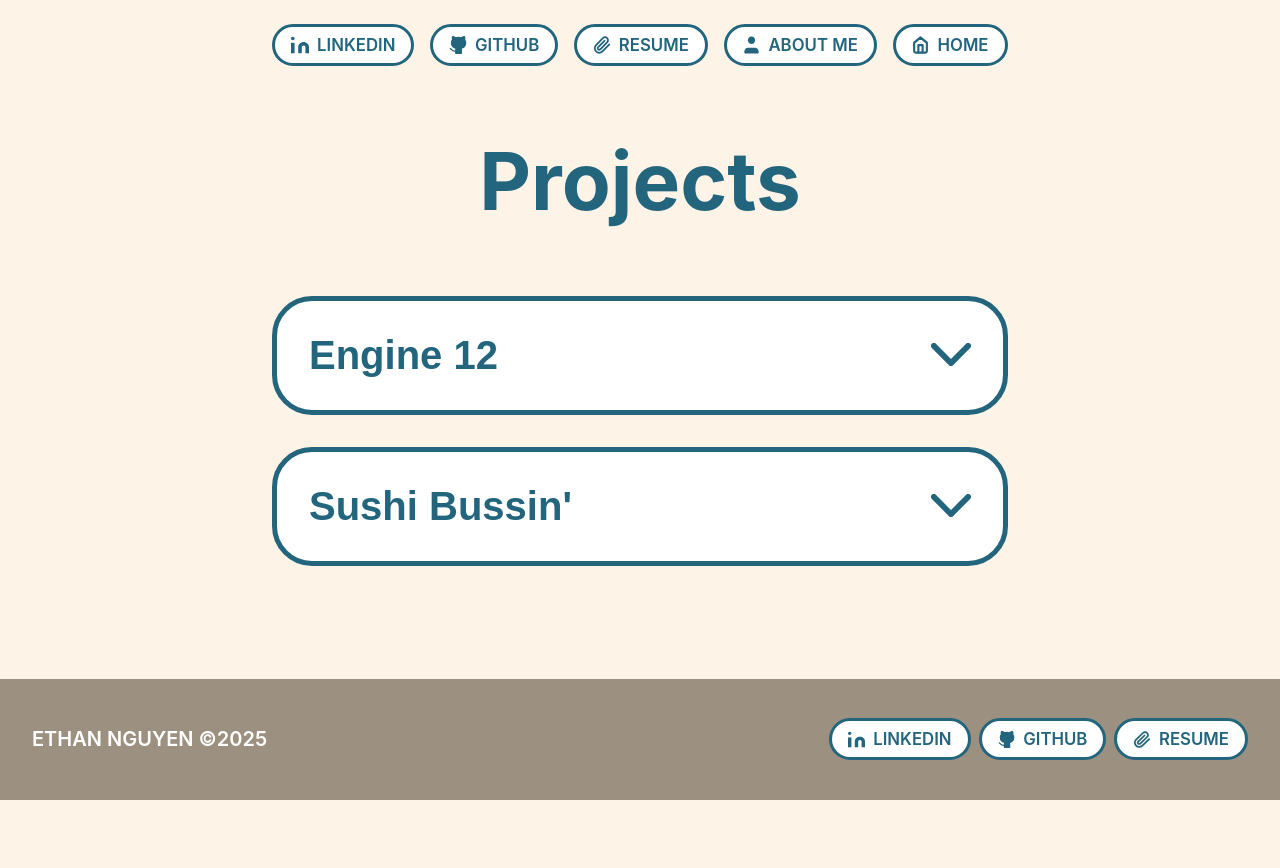
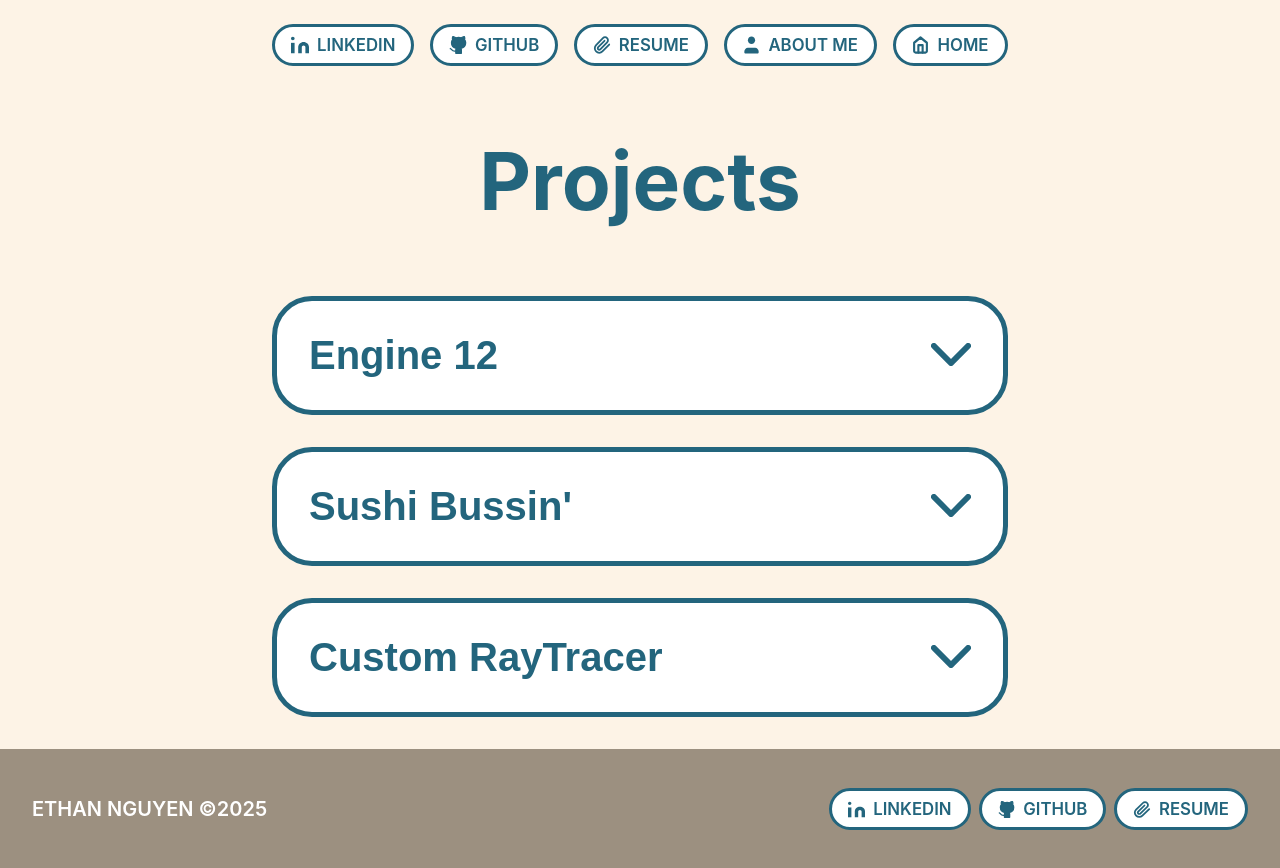
Before and after one commit to FunniNam3/FunniNam3.github.io, a React (Create React App) app in the folder my-app/: page /Projects in a window 1280 px wide. Before the commit the page ends 800 px from the top, so only its background shows below. Built offline with nearby package versions, Linux system fonts and the light colour scheme.

Commit message:
Added raytracer to projects page

```diff
--- a/my-app/src/Projects.css
+++ b/my-app/src/Projects.css
@@ -78,3 +78,10 @@ img.Engine12{
     border-radius: 2vmin;
     justify-self:end
 }
+
+img.RayTracer{
+    margin-top: 2vmin;
+    width: 30vmin;
+    border-radius: 2vmin;
+    justify-self:end
+}
--- a/my-app/src/Projects.tsx
+++ b/my-app/src/Projects.tsx
@@ -11,7 +11,6 @@ function Projects() {
 
   const [Engine12, setEngine12] = useState(false);
   const [Sushi, setSushi] = useState(false);
-  const [Asset, setAsset] = useState(false);
   const [RayTrace, setRayTrace] = useState(false);
   const [Planet, setPlanet] = useState(false);
 
@@ -81,6 +80,44 @@ function Projects() {
           />
         </div>
       </button>
+
+      <button
+        className="ProjectContainer"
+        onClick={() => setRayTrace(!RayTrace)}
+      >
+        <div className="ProjectDrop">
+          <h2 className="ProjectName">Custom RayTracer</h2>
+          <div className="ProjectCheveron">
+            <img
+              className="Cheveron"
+              hidden={RayTrace}
+              src={Down}
+              alt="Toggle"
+            />
+            <img
+              className="Cheveron"
+              hidden={!RayTrace}
+              src={Up}
+              alt="Toggle"
+            />
+          </div>
+        </div>
+        <div className="ProjectDescription" hidden={!RayTrace}>
+          <p className="ProjectDescription" hidden={!RayTrace}>
+            Built a custom Raytracer in Unity to learn shader language and to
+            eventually implement it into Engine 12. Inspiration from: Ray
+            Tracing The Next Week by Peter Shirley, Trevor David Black, Steve
+            Hollasch, and most of the early code was incorporated from Sebastian
+            Lague's raytracing videos
+          </p>
+          <img
+            src="RayTracer.png"
+            alt=""
+            className="RayTracer"
+            hidden={!RayTrace}
+          />
+        </div>
+      </button>
     </section>
   );
 }
```
Also changed, not shown: 1 other file (tests, documents, lock files or other folders).
